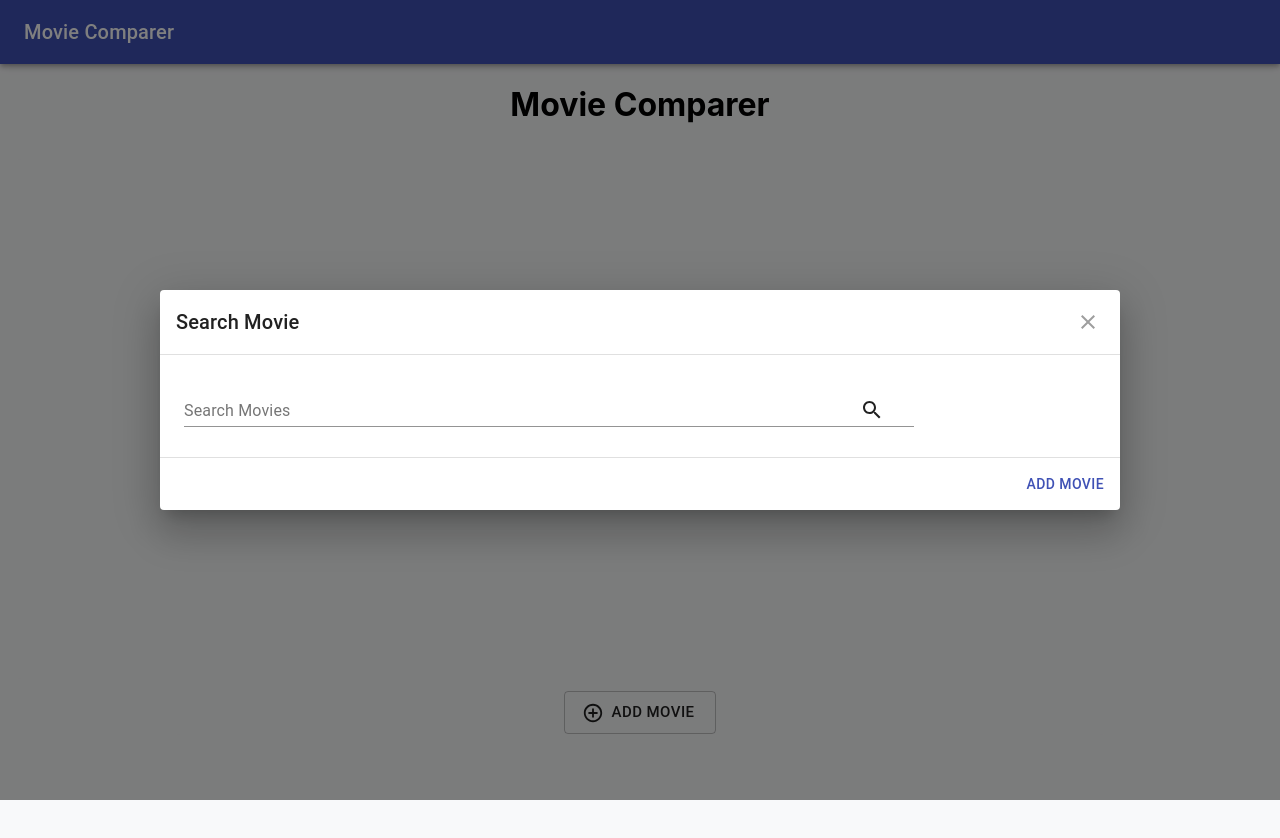
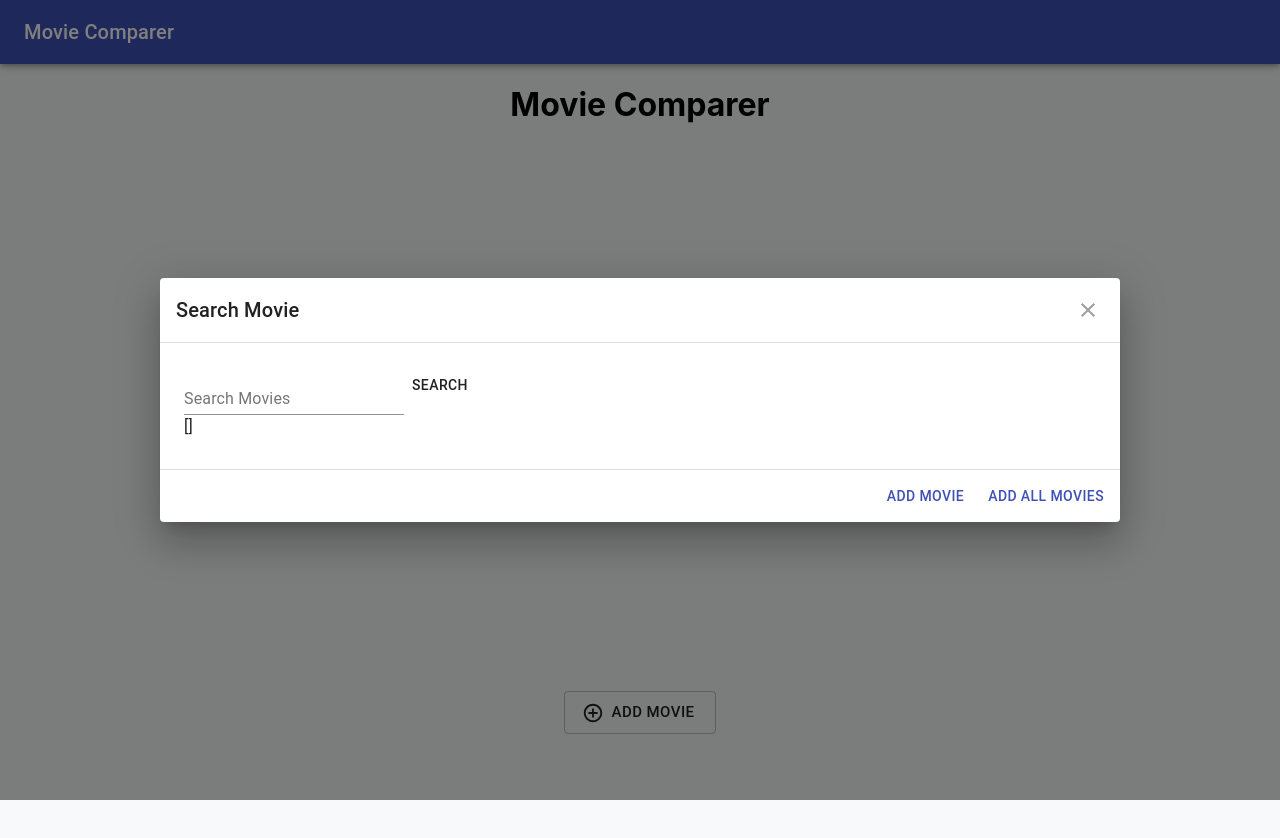
Before and after one commit to akshayaj1997/movie-comparer, a React (Create React App) app: page / in a window 1280 px wide. Both pictures are taken after a click on the button "ADD MOVIE". Shown: the top 838 px of the page. Built offline with nearby package versions, Linux system fonts and the light colour scheme.

Commit message:
Changes to make the multiple add work

```diff
--- a/src/APIKey.js
+++ b/src/APIKey.js
@@ -1 +1 @@
-export const APIKey = 'insert API key here';
+export const APIKey = '15bcf215';
--- a/src/Components/Reusable/ModalForm.jsx
+++ b/src/Components/Reusable/ModalForm.jsx
@@ -131,6 +131,11 @@ function ModalForm({
                 ) : (
                     <></>
                 )}
+        <Tooltip title="Save the changes" placement="left" arrow>
+          <Button type="button" onClick={save} color="primary">
+           Add all movies
+          </Button>
+        </Tooltip>
       </DialogActions>
     </Dialog>
   );
--- a/src/Components/Reusable/MovieSearchBar.jsx
+++ b/src/Components/Reusable/MovieSearchBar.jsx
@@ -25,6 +25,7 @@ function SearchBar({movieDisplay}) {
                     [];
     setOptions(movies);
     if (options.length === 0) setNoOptionsText(responseData.Error);
+    if (options.length > 0) movieDisplay(movies);
   };
 
   React.useEffect(() => {
@@ -38,6 +39,7 @@ function SearchBar({movieDisplay}) {
       id="search-component"
       style={{width: '80%'}}
       open={open}
+      multiple
       onOpen={() => {
         setOpen(true);
       }}
@@ -52,10 +54,10 @@ function SearchBar({movieDisplay}) {
       options={options}
       loading={loading}
       fullWidth
-      onChange={(event, newValue)=> {
-        if (options.length>0) movieDisplay(newValue);
-      }
-      }
+      // onChange={(event, newValue)=> {
+      //   if (options.length>0) movieDisplay(newValue);
+      // }
+      // }
       renderInput={(params) => (
         <TextField
           {...params}
--- a/src/Components/Search.jsx
+++ b/src/Components/Search.jsx
@@ -1,42 +1,68 @@
+/* eslint-disable no-unused-vars */
 import React, {useState} from 'react';
 import SearchBar from './Reusable/MovieSearchBar';
 import axios from 'axios';
-import MovieMetaData from './Reusable/MovieMetaData';
 import PropTypes from 'prop-types';
-import MovieMetaDataSkeleton from './Reusable/CardSkeleton';
 import {APIKey} from '../APIKey';
+import {Button, TextField} from '@material-ui/core';
+// import {useDispatch} from 'react-redux';
+// import {ADD_MOVIE} from '../state/MovieDetailsReducer';
 /**
  * Renders the movie search component to be rendered in the modal form
  * @return {ReactNode} search component
  */
 function SearchComponent({sendMovieData}) {
-  const [movieDisplay, setMovieDisplay] = useState({});
-  const [fetchInProgress, setFetchInProgress] = useState(false);
-  const loading = JSON.stringify(movieDisplay) !== JSON.stringify({});
+  const [moviesList, setMoviesList] = useState([]);
+  const [searchValue, setSearchValue] = useState('');
+  // const [fetchInProgress, setFetchInProgress] = useState(false);
+  // const loading = JSON.stringify(movieDisplay) !== JSON.stringify({});
+  // const dispatch = useDispatch();
   /**
    * props callback to display movie
    * @param {Object} movie
    */
-  async function setMovie(movie) {
-    setFetchInProgress(true);
-    setMovieDisplay({});
-    const response = await axios.get(`https://www.omdbapi.com/?apikey=${APIKey}&i=${movie.imdbID}&r=json`);
-    const movies = await response.data;
-    setFetchInProgress(false);
-    if (movies.Response === 'True') sendMovieData(response.data);
-    setMovieDisplay(movies);
+  async function setMovie(movie=[]) {
+    const movies = [];
+    const data = movie.Search;
+    // eslint-disable-next-line guard-for-in
+    for (const m in data) {
+      const response = await axios.get(`https://www.omdbapi.com/?apikey=${APIKey}&i=${data[m].imdbID}&r=json`);
+      const newMovie = await response.data;
+      movies.push(newMovie);
+    };
+    // if (movies.Response === 'True') {
+    //   dispatch({type: ADD_MOVIE, payload: movies});
+    // }
+    if (movies.length > 0) sendMovieData(movies);
   }
-  /**
-     * render Render a React element into the DOM in the supplied
-     * container and return a reference to the component
-     * (in this case the search component)
-     * @return {ReactNode} search component to be rendered on the modal form
-     */
+  const handleSearch = async (value) => {
+    const response = await axios.get(`https://www.omdbapi.com/?apikey=${APIKey}&s=${value}&r=json`);
+    const responseData = await response.data;
+    setMoviesList(responseData);
+    setMovie(responseData);
+  };
+
   return (<>
-    <SearchBar movieDisplay={setMovie}/>
-    {loading ?
+    {/* <SearchBar movieDisplay={setMovie}/>
+    {JSON.stringify(moviesList)} */}
+    <TextField
+      value={searchValue}
+      label="Search Movies"
+      variant='standard'
+      onChange={(e)=> {
+        if (e.target.value !== '' || e.target.value !== null) {
+          setSearchValue(e.target.value);
+          console.log(e.target.value);
+        }
+      }}/>
+    <Button onClick={()=>{
+      handleSearch(searchValue);
+    }}>Search</Button>
+    <br/>
+    {JSON.stringify(moviesList)}
+    {/* {loading ?
     <MovieMetaData movie={movieDisplay}/>:fetchInProgress?
-    <MovieMetaDataSkeleton/>:<></>}
+    <MovieMetaDataSkeleton/>:<></>} */}
   </>);
 }
 
--- a/src/Pages/MovieComparePage.jsx
+++ b/src/Pages/MovieComparePage.jsx
@@ -25,7 +25,7 @@ class MoviePage extends Component {
       openModal: false,
       errorMsg: '',
       showError: false,
-      movieData: {},
+      movieData: [],
     };
     this.toggle = this.toggle.bind(this);
     this.onAddClick = this.onAddClick.bind(this);
@@ -72,18 +72,18 @@ class MoviePage extends Component {
  */
   onSaveClick() {
     const moviesData = this.state.movieData;
-    if (this.props.movies
-        .findIndex((el)=> moviesData?.imdbID === el.imdbID) >= 0) {
-      this.setState({...this.state,
-        errorMsg: 'This movie already exists in the comparitive list.',
-        showError: true});
-      return;
-    }
-    if (moviesData?.imdbRating === 'N/A') {
-      this.setState({...this.state,
-        errorMsg: 'There is no comparable rating on this movie.',
-        showError: true}); return;
-    };
+    // if (this.props.movies
+    //     .findIndex((el)=> moviesData?.imdbID === el.imdbID) >= 0) {
+    //   this.setState({...this.state,
+    //     errorMsg: 'This movie already exists in the comparitive list.',
+    //     showError: true});
+    //   return;
+    // }
+    // if (moviesData?.imdbRating === 'N/A') {
+    //   this.setState({...this.state,
+    //     errorMsg: 'There is no comparable rating on this movie.',
+    //     showError: true}); return;
+    // };
     this.props.addMovie(moviesData);
     this.toggle();
   }
--- a/src/state/MovieDetailsReducer.jsx
+++ b/src/state/MovieDetailsReducer.jsx
@@ -51,17 +51,24 @@ export function moviesReducer(state = initialState, action) {
         }};}
     case ADD_MOVIE:
       {
-        return {
+        const newIDs = [];
+        for (const i of action.payload) {
+          newIDs.push(i.imdbID);
+        }
+
+        const newState = {
           ...state,
-          movies: [...state.movies, action.payload],
+          movies: [...state.movies, ...action.payload],
           columns: {
             ...state.columns,
             'movies-list': {
               ...state.columns['movies-list'],
               movies: [...state.columns['movies-list'].movies,
-                action.payload?.imdbID]},
+                ...newIDs]},
           },
-        };};
+        };
+        return newState;
+      };
     case ON_DRAG_END: {
       if (!action.payload.destination) {
         return state;
```
